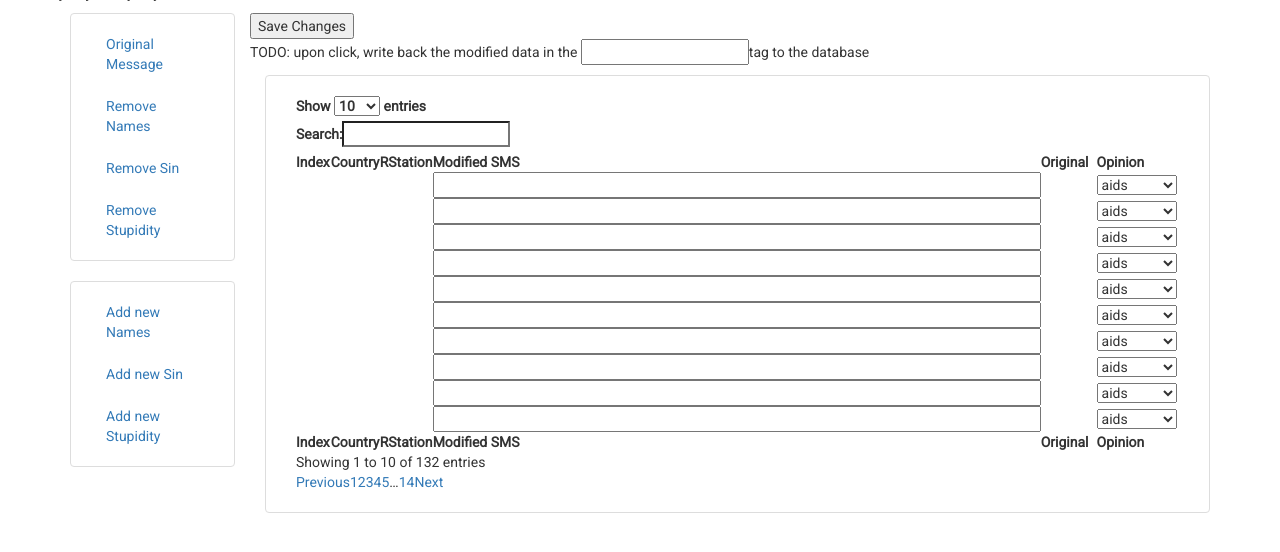
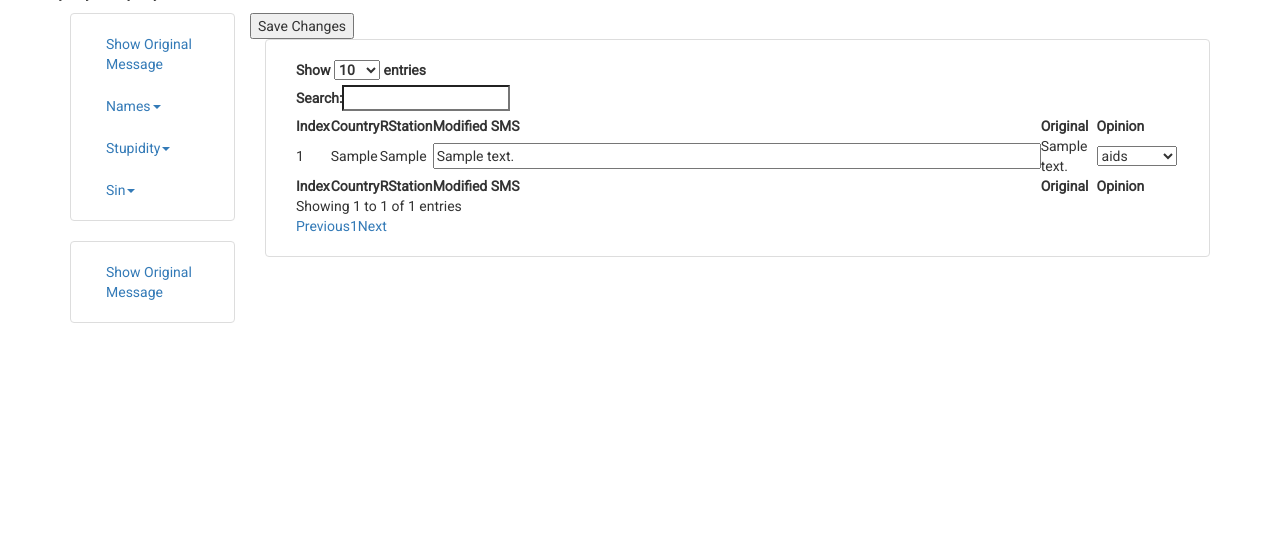
Before and after one commit to chwangaa/Charlie, a Django app: page /analysis/1/manip/ in a window 1280 px wide. Shown: the part 57-609 px from the top of the page. Run offline with Django 3.2, Linux system fonts and the light colour scheme; tables that the repository leaves empty hold one stand-in row (values such as "Sample post"); some libraries are stand-ins or nearby versions.

Commit message:
Playful Version of Interface

```diff
--- a/charlie/analysis/templates/table_edit.html
+++ b/charlie/analysis/templates/table_edit.html
@@ -13,27 +13,43 @@
         <div style='border: 1px solid #ddd; border-radius: 4px; padding: 10px 20px;'>
           <ul class="nav nav-pills nav-stacked">
             {% with request.resolver_match.url_name as url_name %}
-            <li class='{% if url_name = "dashboard" %}active{%endif%}'><a href="{% url 'dashboard' %}">Original Message</a></li>
-            <li class='{% if url_name = "dashboard" %}active{%endif%}'><a href="{% url 'dashboard' %}">Remove Names</a></li>
-            <li class='{% if url_name = "dashboard" %}active{%endif%}'><a href="{% url 'dashboard' %}">Remove Sin</a></li>
-            <li class='{% if url_name = "dashboard" %}active{%endif%}'><a href="{% url 'dashboard' %}">Remove Stupidity</a></li>
+            <li class='{% if url_name = "dashboard" %}active{%endif%}'><a href="{% url 'dashboard' %}">Show Original Message</a></li>
+            <li class="dropdown">
+                    <a class="dropdown-toggle" data-toggle="dropdown" href="#">Names<b class="caret"></b></a>
+                    <ul class="dropdown-menu">
+                       <li class='{% if url_name = "dashboard" %}active{%endif%}'><a href="{% url 'dashboard' %}">Remove Name</a></li>
+                       <li class='{% if url_name = "dashboard" %}active{%endif%}'><a href="{% url 'dashboard' %}">Add New Name</a></li>
+                       <li class='{% if url_name = "dashboard" %}active{%endif%}'><a href="{% url 'dashboard' %}">Review All Names</a></li>
+                    </ul>
+            </li>
+            <li class="dropdown">
+                    <a class="dropdown-toggle" data-toggle="dropdown" href="#">Stupidity<b class="caret"></b></a>
+                    <ul class="dropdown-menu">
+                       <li class='{% if url_name = "dashboard" %}active{%endif%}'><a href="{% url 'dashboard' %}">Remove Stupidity</a></li>
+                       <li class='{% if url_name = "dashboard" %}active{%endif%}'><a href="{% url 'dashboard' %}">Add New Stupidity</a></li>
+                       <li class='{% if url_name = "dashboard" %}active{%endif%}'><a href="{% url 'dashboard' %}">Review All Stupidity</a></li>
+                    </ul>
+            </li>
+            <li class="dropdown">
+                    <a class="dropdown-toggle" data-toggle="dropdown" href="#">Sin<b class="caret"></b></a>
+                    <ul class="dropdown-menu">
+                       <li class='{% if url_name = "dashboard" %}active{%endif%}'><a href="{% url 'dashboard' %}">Remove Sins</a></li>
+                       <li class='{% if url_name = "dashboard" %}active{%endif%}'><a href="{% url 'dashboard' %}">Add New Sin</a></li>
+                       <li class='{% if url_name = "dashboard" %}active{%endif%}'><a href="{% url 'dashboard' %}">Review All Sins</a></li>
+                    </ul>
+            </li>
             {% endwith %}
           </ul>
         </div>
         <br>
         <div style='border: 1px solid #ddd; border-radius: 4px; padding: 10px 20px;'>
-          <ul class="nav nav-pills nav-stacked">
-            {% with request.resolver_match.url_name as url_name %}
-            <li class='{% if url_name = "dashboard" %}active{%endif%}'><a href="{% url 'dashboard' %}">Add new Names</a></li>
-            <li class='{% if url_name = "dashboard" %}active{%endif%}'><a href="{% url 'dashboard' %}">Add new Sin</a></li>
-            <li class='{% if url_name = "dashboard" %}active{%endif%}'><a href="{% url 'dashboard' %}">Add new Stupidity</a></li>
-            {% endwith %}
-          </ul>
+        <ul class="nav nav-pills nav-stacked">
+            <li class='{% if url_name = "dashboard" %}active{%endif%}'><a href="{% url 'dashboard' %}">Show Original Message</a></li>
+        </ul>
         </div>
       </div>
 
       <button>Save Changes</button>
-      <p>TODO: upon click, write back the modified data in the <input>tag to the database</p>
       <div class='col-lg-10 col-md-9'>
         <div id='data_pane' style='border: 1px solid #ddd; border-radius: 4px; padding: 20px 30px;'>
           {% block table %}
@@ -97,12 +113,15 @@
 
 <script src ="https://ajax.googleapis.com/ajax/libs/jquery/2.1.3/jquery.min.js"></script>
 <script type="text/javascript" charset="utf8" src="https://cdn.datatables.net/1.10.4/js/jquery.dataTables.js"></script>
+<script src ="{% static 'analysis/js/bootstrap.min.js' %}"></script>
 <script type="text/javascript" charset="utf8" src="https://cdn.datatables.net/plug-ins/9dcbecd42ad/integration/jqueryui/dataTables.jqueryui.js"></script>
 <link rel="stylesheet" type="text/css" href="https://ajax.aspnetcdn.com/ajax/jquery.dataTables/1.9.4/css/jquery.dataTables.css">
 <link rel="stylesheet" type="text/css" href="https://cdn.datatables.net/plug-ins/9dcbecd42ad/integration/jqueryui/dataTables.jqueryui.css">
 
 <script>
-    var data = {{data | safe}}
+
+    // TODO: pass in actual variables
+    // var data_raw = {{data_raw | safe}}
     var table = $('#edit_table').DataTable({
         "aoColumns": [
             {"sWidth": "5%"},
--- a/charlie/analysis/views.py
+++ b/charlie/analysis/views.py
@@ -65,6 +65,7 @@ def logout_view(request):
 
 
 def analysis(request, datasource_id):
+    print "analysis"
     source = DataSource.objects.get(id=datasource_id)
     sms_set = source.sms_set.all()
 
@@ -208,6 +209,7 @@ def viewWords(request):
 def dataManipulation(request, datasource_id):
     data_set = DataSource.objects.get(id=datasource_id).sms_set.all()
     data = []
+    print "being called"
     for d in data_set:
         instance = {'Country': d.country,
                     'RStation': d.rstation,
@@ -219,6 +221,10 @@ def dataManipulation(request, datasource_id):
         data.append(instance)
 
     opinions = ['aids', 'malaria', 'unknown', 'irrelevant']
-    table = render_to_string("table_edit.html", {"data": json.dumps(data), "opinions": opinions})
+
+    #data_raw = json.dumps(data)
+    # print "and ", data
+    # print "shit happens"
+    table = render_to_string("table_edit.html", {"data": data, "opinions": opinions})
 
     return render(request, 'data_manipulation.html', {"table": table})
```
Also changed, not shown: charlie/analysis/templates/main.html (+33 -6 lines).
